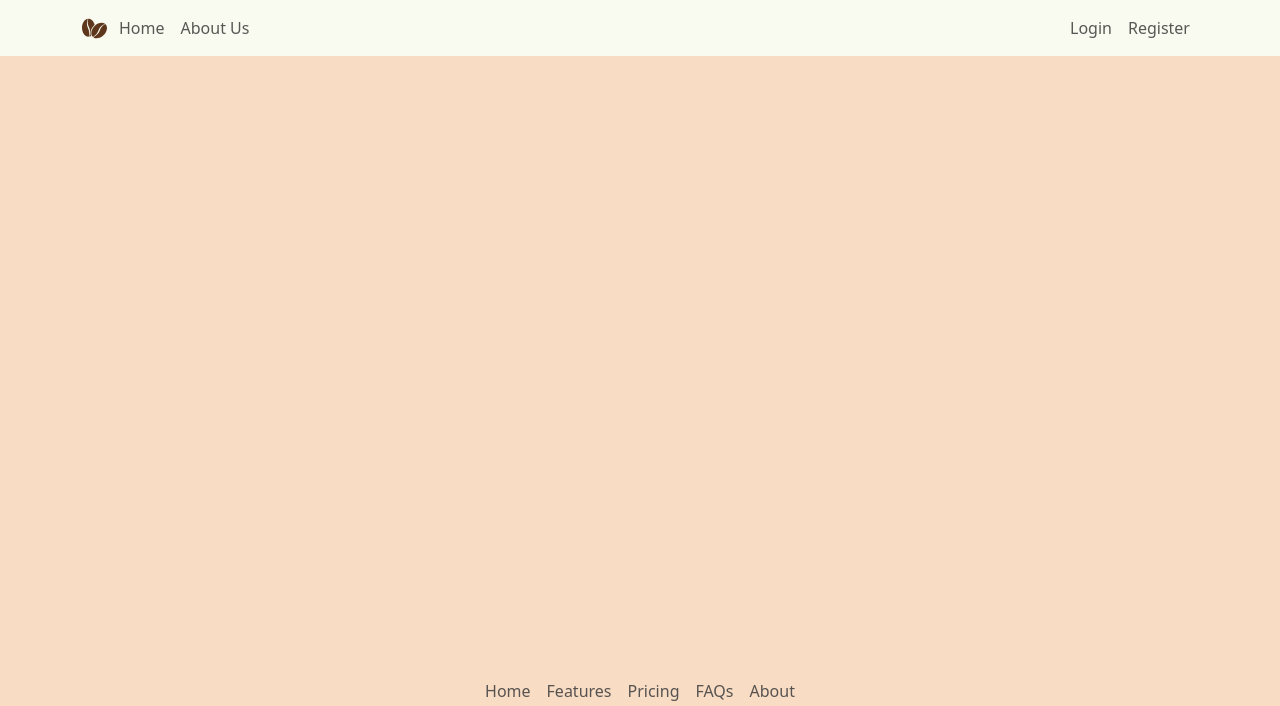
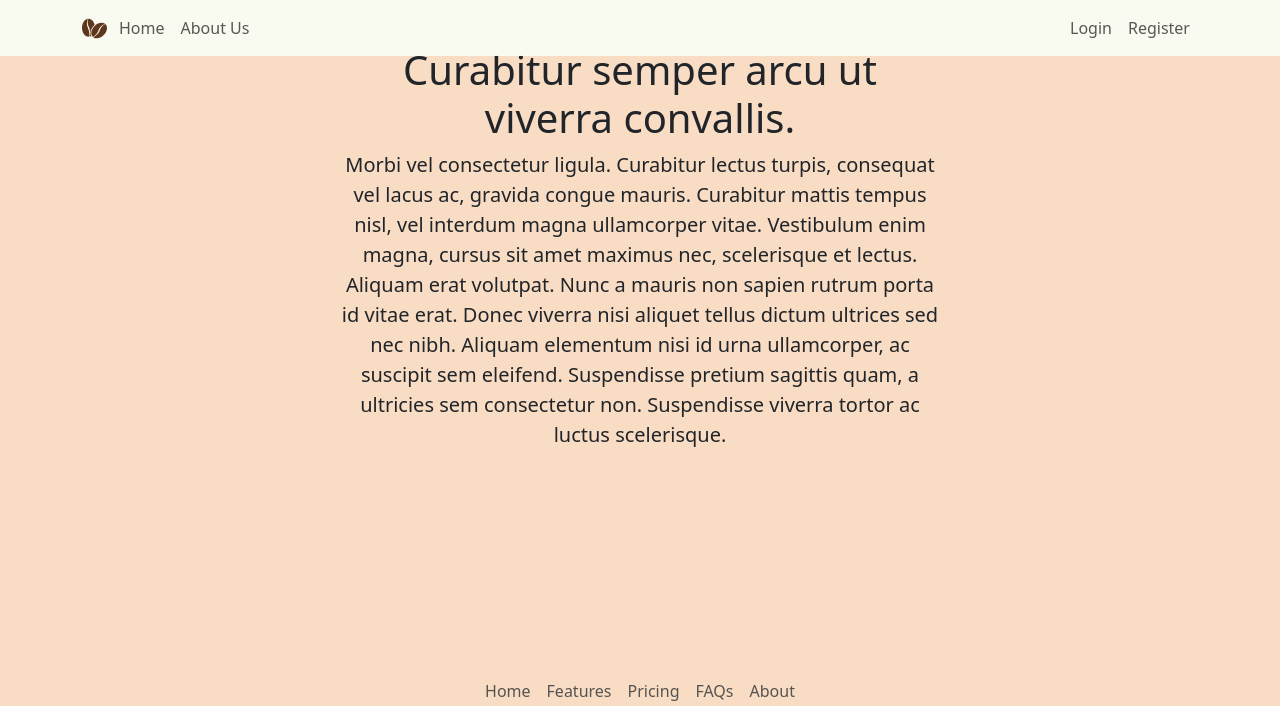
Before and after one commit to klpabes/flask-coffee, a Flask app: page /about in a window 1280 px wide. Shown: the top 706 px of the page. Run offline with Flask 3, Linux system fonts and the light colour scheme.

Commit message:
add about page and edit about page

```diff
--- a/flask_coffee/routes.py
+++ b/flask_coffee/routes.py
@@ -62,7 +62,7 @@ def save_picture(form_picture, funcN):
     picture_fn = random_hex + f_ext
     picture_path = os.path.join(app.root_path, f'static/{funcN}', picture_fn)
 
-    output_size = (200, 200)
+    output_size = (500, 500)
     i = Image.open(form_picture)
     i.thumbnail(output_size)
 
--- a/flask_coffee/static/main.css
+++ b/flask_coffee/static/main.css
@@ -51,3 +51,7 @@ text-decoration: none;
     height: 1rem;
     width: 1rem;
 }
+
+.about-us {
+    height: 50vh !important;
+}
--- a/flask_coffee/templates/about.html
+++ b/flask_coffee/templates/about.html
@@ -1,4 +1,9 @@
 {% extends "layout.html" %}
 {% block content %}
-
+    <div class="container d-flex flex-column px-3 justify-content-center align-items-center w-50 h-100 about-us">
+        <div class="text-center">
+            <h1>Curabitur semper arcu ut viverra convallis.</h1>
+            <p class="lead">Morbi vel consectetur ligula. Curabitur lectus turpis, consequat vel lacus ac, gravida congue mauris. Curabitur mattis tempus nisl, vel interdum magna ullamcorper vitae. Vestibulum enim magna, cursus sit amet maximus nec, scelerisque et lectus. Aliquam erat volutpat. Nunc a mauris non sapien rutrum porta id vitae erat. Donec viverra nisi aliquet tellus dictum ultrices sed nec nibh. Aliquam elementum nisi id urna ullamcorper, ac suscipit sem eleifend. Suspendisse pretium sagittis quam, a ultricies sem consectetur non. Suspendisse viverra tortor ac luctus scelerisque.</p>
+        </div>
+    </div>
 {% endblock %}
```
Also changed, not shown: flask_coffee/static/coffee-hero.avif (added), flask_coffee/static/new_post/default1.jpg (deleted).
